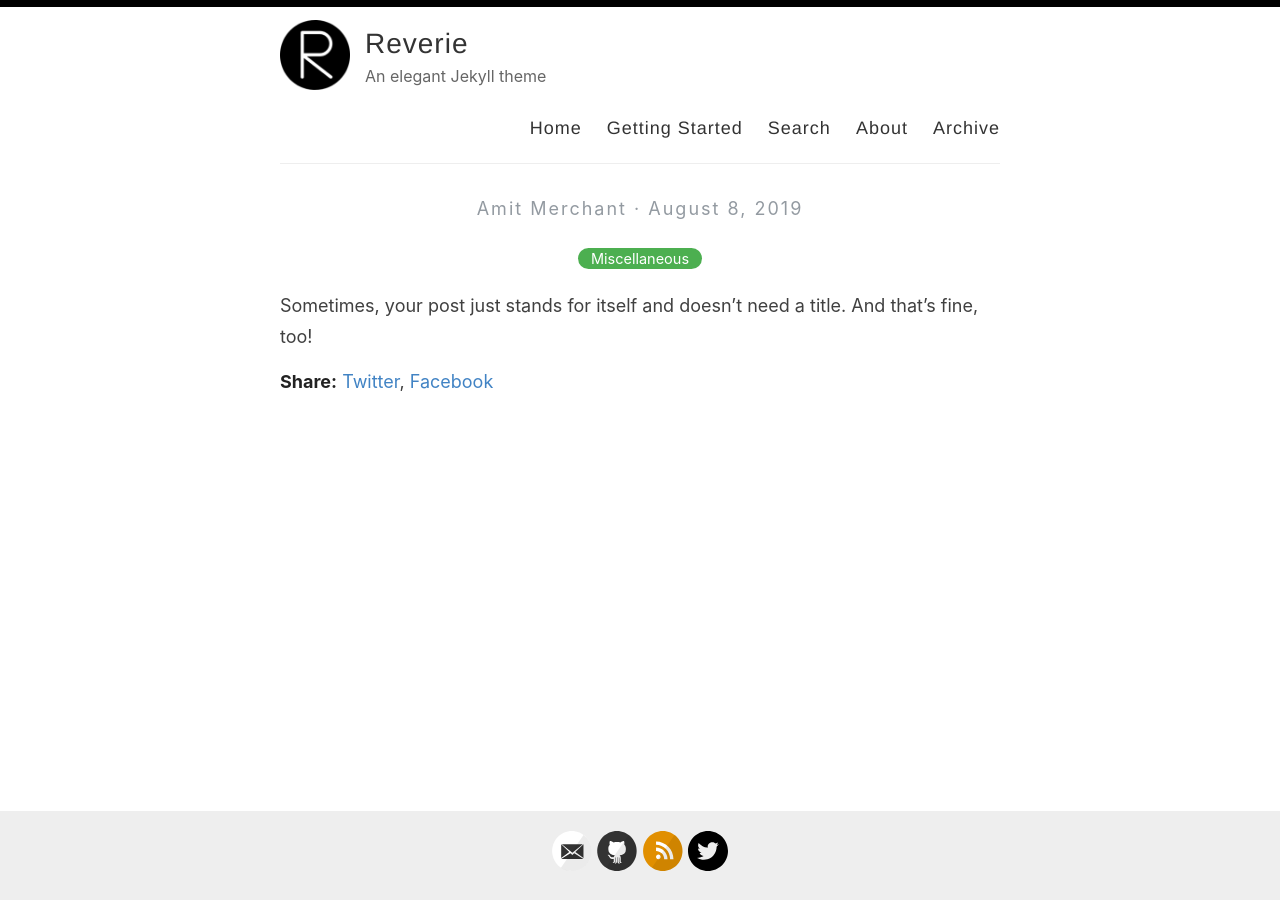
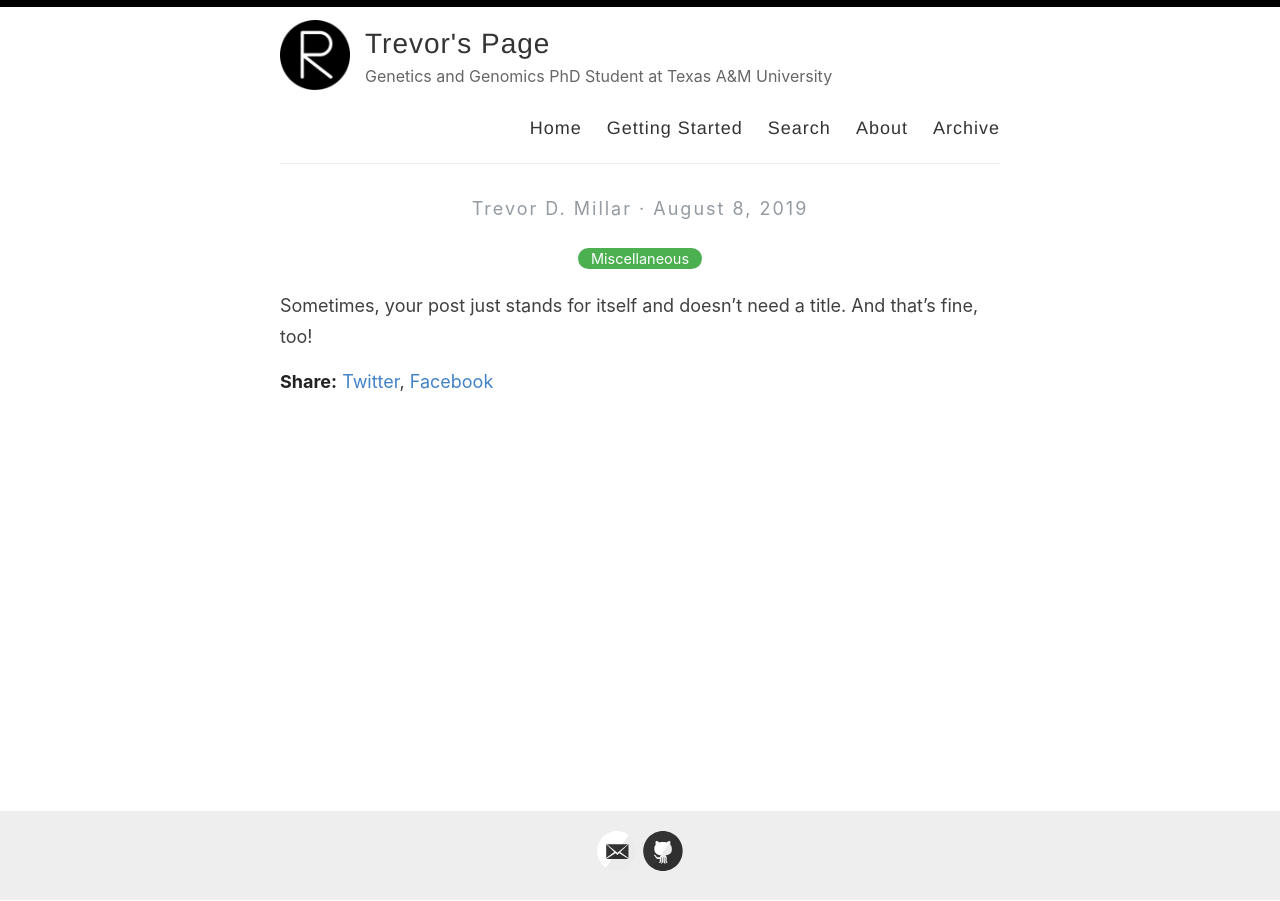
Before and after one commit to TDMillar-Biology/TDMillar-Biology.github.io, a Jekyll site: the page built from _posts/2019-08-08-no-title-posts.md, in a window 1280 px wide. Built offline with Jekyll 4.4.1, drawn with Linux system fonts in a browser that asks for light colours.

Commit message:
Update _config.yml

```diff
--- a/_config.yml
+++ b/_config.yml
@@ -3,13 +3,13 @@
 #
 
 # Name of your site (displayed in the header)
-name: Reverie
+name: Trevor's Page
 
 # Name of the author
-author: Amit Merchant
+author: Trevor D. Millar
 
 # Short bio or description (displayed in the header)
-description: An elegant Jekyll theme
+description: Genetics and Genomics PhD Student at Texas A&M University
 
 # URL of your avatar or profile pic (you could use your GitHub profile pic)
 avatar: /images/reverie.png
@@ -21,15 +21,15 @@ avatar: /images/reverie.png
 # Includes an icon in the footer for each username you enter
 footer-links:
   dribbble:
-  email: amit.d.merchant@gmail.com
+  email: tdmillar@tamu.edu
   facebook:
   flickr:
-  github: amitmerchant1990/reverie
+  github: TDMillar-Biology
   instagram:
   linkedin:
   pinterest:
-  rss: rss
-  twitter: amit_merchant
+  rss:
+  twitter:
   stackoverflow:
   youtube: # channel/<your_long_string> or user/<user-name>
   googleplus: # anything in your profile username that comes after plus.google.com/
```
